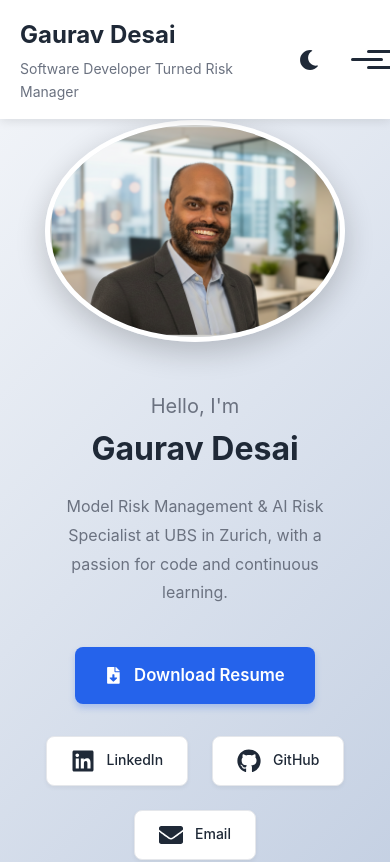
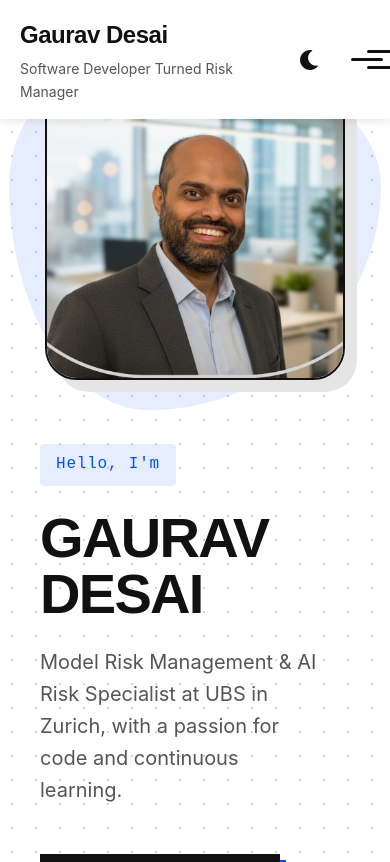
Before and after one commit to gauravkdesai/gauravdesai_website, a React (Vite) app: page / in a window 390 px wide. Shown: the top 862 px of the page. Built offline with nearby package versions, Linux system fonts and the light colour scheme.

Commit message:
feat: complete Swiss Design overhaul (typography, layout, aesthetics)

```diff
--- a/index.html
+++ b/index.html
@@ -36,7 +36,7 @@
     <title>Gaurav Desai</title>
     <link rel="preconnect" href="https://fonts.googleapis.com">
     <link rel="preconnect" href="https://fonts.gstatic.com" crossorigin>
-    <link href="https://fonts.googleapis.com/css2?family=Inter:wght@400;500;600;700&display=swap" rel="stylesheet">
+    <link href="https://fonts.googleapis.com/css2?family=Inter:wght@400;600&family=JetBrains+Mono:wght@400;500&family=Space+Grotesk:wght@500;700;800&display=swap" rel="stylesheet">
   </head>
   <body>
     <div id="root"></div>
--- a/src/components/Hero.css
+++ b/src/components/Hero.css
@@ -2,8 +2,10 @@
   min-height: 100vh;
   display: flex;
   align-items: center;
-  padding-top: 100px;
-  background: var(--section-gradient);
+  padding-top: 80px;
+  /* Background handled by body grid pattern */
+  overflow: hidden; /* For decorative elements */
+  position: relative;
 }
 
 .hero-container {
@@ -11,70 +13,82 @@
   max-width: 1200px;
   margin: 0 auto;
   padding: 0 20px;
+  position: relative;
+  z-index: 2;
 }
 
 .hero-content {
   display: grid;
-  grid-template-columns: 1fr 1fr;
-  gap: 4rem;
+  grid-template-columns: 1.2fr 0.8fr;
+  gap: 2rem;
   align-items: center;
 }
 
-.hero-text {
-  /* Animation handled by Framer Motion */
+.hero-tag {
+  font-family: var(--font-mono);
+  font-size: 1rem;
+  color: var(--primary-blue);
+  background: rgba(0, 80, 255, 0.1);
+  padding: 0.5rem 1rem;
+  border-radius: 4px;
+  display: inline-block;
+  margin-bottom: 1.5rem;
+  font-weight: 500;
+  letter-spacing: 0.05em;
 }
 
-.hero-greeting {
+.hero-name {
+  font-size: 5rem;
+  font-weight: 800;
+  color: var(--text-primary);
+  margin-bottom: 1.5rem;
+  line-height: 1.0;
+  letter-spacing: -0.03em;
+  text-transform: uppercase;
+}
+
+.hero-bio {
   font-size: 1.25rem;
   color: var(--text-secondary);
-  margin-bottom: 0.5rem;
+  margin-bottom: 3rem;
+  line-height: 1.6;
+  max-width: 90%;
   font-weight: 400;
 }
 
-.hero-name {
-  font-size: 3.5rem;
-  font-weight: 700;
-  color: var(--text-primary);
-  margin-bottom: 1.5rem;
-  line-height: 1.2;
-}
-
-.hero-bio {
-  font-size: 1.125rem;
-  color: var(--text-secondary);
+.hero-actions {
   margin-bottom: 2.5rem;
-  line-height: 1.8;
-  max-width: 600px;
-}
-
-.hero-actions {
-  margin-bottom: 2rem;
 }
 
 .resume-btn {
   display: inline-flex;
   align-items: center;
   gap: 0.75rem;
-  padding: 0.8rem 1.75rem;
-  background-color: var(--primary-blue);
-  color: #ffffff; /* Always white for contrast on blue */
-  border-radius: 8px;
+  padding: 1rem 2rem;
+  background-color: var(--text-primary); /* Bold black/white button */
+  color: var(--background);
+  border-radius: 0; /* Square corners for Swiss look */
+  font-family: var(--font-mono);
   font-weight: 600;
-  font-size: 1.05rem;
-  transition: all 0.3s ease;
-  box-shadow: 0 4px 6px rgba(37, 99, 235, 0.25);
-  border: 2px solid transparent;
+  font-size: 1rem;
+  transition: all 0.2s ease;
+  box-shadow: 6px 6px 0px var(--primary-blue); /* Hard shadow accent */
+  border: 2px solid var(--text-primary);
 }
 
 .resume-btn:hover {
-  background-color: var(--primary-blue-dark);
-  transform: translateY(-2px);
-  box-shadow: 0 6px 12px rgba(37, 99, 235, 0.35);
+  transform: translate(-2px, -2px);
+  box-shadow: 8px 8px 0px var(--primary-blue);
+}
+
+.resume-btn:active {
+  transform: translate(2px, 2px);
+  box-shadow: 2px 2px 0px var(--primary-blue);
 }
 
 .hero-social {
   display: flex;
-  gap: 1.5rem;
+  gap: 1rem;
   flex-wrap: wrap;
 }
 
@@ -82,150 +96,75 @@
   display: flex;
   align-items: center;
   gap: 0.75rem;
-  padding: 0.75rem 1.5rem;
-  background-color: var(--white);
-  border-radius: 8px;
-  box-shadow: 0 2px 4px rgba(0, 0, 0, 0.05); /* Softer shadow */
-  transition: all 0.3s ease;
+  padding: 0.75rem 1.25rem;
+  background-color: var(--background);
+  border: 2px solid var(--gray-lighter);
+  border-radius: 0; /* Square */
+  transition: all 0.2s ease;
   color: var(--text-primary);
-  font-weight: 500;
-  font-size: 0.95rem;
-  border: 1px solid var(--gray-lighter); /* Added border for definition */
+  font-family: var(--font-mono);
+  font-size: 0.9rem;
+  box-shadow: none;
 }
 
 .social-link:hover {
+  border-color: var(--primary-blue);
+  color: var(--primary-blue);
   transform: translateY(-2px);
-  box-shadow: 0 4px 8px rgba(0, 0, 0, 0.1);
-  border-color: var(--gray-light);
-}
-
-.social-link.linkedin:hover {
-  background-color: #0077b5;
-  color: #ffffff;
-  border-color: #0077b5;
-}
-
-.social-link.github:hover {
-  background-color: #333;
-  color: #ffffff;
-  border-color: #333;
-}
-
-.social-link.email {
-  position: relative;
-}
-
-.social-link.email:hover {
-  background-color: var(--primary-blue);
-  color: #ffffff;
-  border-color: var(--primary-blue);
-}
-
-.social-link svg {
-  font-size: 1.5rem;
-}
-
-.email-copy-icon {
-  position: absolute;
-  top: 0.25rem;
-  right: 0.25rem;
-  background: rgba(0, 0, 0, 0.1);
-  border: none;
-  border-radius: 4px;
-  color: inherit;
-  cursor: pointer;
-  padding: 0.25rem 0.35rem;
-  display: flex;
-  align-items: center;
-  justify-content: center;
-  opacity: 0;
-  transition: all 0.2s ease;
-  font-size: 0.7rem;
-  pointer-events: auto;
-  z-index: 10;
-}
-
-.social-link.email:hover .email-copy-icon {
-  opacity: 1;
-}
-
-.email-copy-icon:hover {
-  background: rgba(0, 0, 0, 0.2);
-  transform: scale(1.1);
-}
-
-.email-copy-icon:active {
-  transform: scale(0.95);
-}
-
-.email-copy-icon svg {
-  font-size: 0.7rem;
-  display: block;
 }
 
 .hero-image {
+  position: relative;
   display: flex;
   justify-content: center;
   align-items: center;
-  /* Animation handled by Framer Motion */
+}
+
+/* Abstract blob background */
+.hero-image::before {
+  content: '';
+  position: absolute;
+  width: 120%;
+  height: 120%;
+  background: var(--primary-blue);
+  opacity: 0.1;
+  border-radius: 30% 70% 70% 30% / 30% 30% 70% 70%;
+  z-index: -1;
+  animation: morph 8s ease-in-out infinite;
 }
 
 .hero-image img {
   width: 100%;
-  max-width: 400px;
+  max-width: 450px;
   height: auto;
-  border-radius: 50%;
-  box-shadow: 0 10px 30px rgba(0, 0, 0, 0.2);
-  border: 5px solid var(--white);
+  border-radius: 2rem; /* Soft rectangle */
+  box-shadow: 12px 12px 0px var(--gray-lighter); /* Hard shadow */
+  border: 2px solid var(--text-primary);
+  background-color: var(--white);
+  aspect-ratio: 1 / 1;
+  object-fit: cover;
+}
+
+@keyframes morph {
+  0% { border-radius: 30% 70% 70% 30% / 30% 30% 70% 70%; }
+  50% { border-radius: 70% 30% 30% 70% / 70% 70% 30% 30%; }
+  100% { border-radius: 30% 70% 70% 30% / 30% 30% 70% 70%; }
 }
 
 @media (max-width: 968px) {
   .hero-content {
     grid-template-columns: 1fr;
+    text-align: left; /* Keep left align even on mobile for Swiss feel */
     gap: 3rem;
-    text-align: center;
   }
 
-  .hero-text {
-    order: 2;
+  .hero-name {
+    font-size: 3.5rem;
   }
 
   .hero-image {
-    order: 1;
-  }
-
-  .hero-name {
-    font-size: 2.5rem;
-  }
-
-  .hero-bio {
-    margin-left: auto;
-    margin-right: auto;
-  }
-
-  .hero-social {
-    justify-content: center;
-  }
-}
-
-@media (max-width: 768px) {
-  .hero {
-    padding-top: 120px;
-    min-height: auto;
-    padding-bottom: 60px;
-  }
-
-  .hero-name {
-    font-size: 2rem;
-  }
-
-  .hero-bio {
-    font-size: 1rem;
-  }
-
-  .social-link {
-    padding: 0.75rem 1.5rem;
-    font-size: 0.875rem;
+    order: -1; /* Image top on mobile */
+    margin-bottom: 1rem;
   }
 
   .hero-image img {
--- a/src/components/Hero.jsx
+++ b/src/components/Hero.jsx
@@ -54,11 +54,11 @@ function Hero() {
         <div className="hero-content">
           <motion.div
             className="hero-text"
-            initial={{ opacity: 0, y: 30 }}
-            animate={{ opacity: 1, y: 0 }}
+            initial={{ opacity: 0, x: -30 }}
+            animate={{ opacity: 1, x: 0 }}
             transition={{ duration: 0.8 }}
           >
-            <h2 className="hero-greeting">Hello, I'm</h2>
+            <span className="hero-tag">Hello, I'm</span>
             <h1 className="hero-name">Gaurav Desai</h1>
             <p className="hero-bio">{shortBio}</p>
 
--- a/src/index.css
+++ b/src/index.css
@@ -6,52 +6,77 @@
 
 :root {
   /* Light Theme (Default) */
-  --primary-blue: #2563eb;
-  --primary-blue-dark: #1e40af;
-  --primary-blue-light: #3b82f6;
-  --gray-dark: #1f2937;
-  --gray-medium: #6b7280;
-  --gray-light: #9ca3af;
-  --gray-lighter: #e5e7eb;
+  --primary-blue: #0050FF; /* Swiss Blue - Sharper */
+  --primary-blue-dark: #003CC0;
+  --primary-blue-light: #4D85FF;
+  --gray-dark: #111111;
+  --gray-medium: #666666;
+  --gray-light: #AAAAAA;
+  --gray-lighter: #E5E5E5;
   --white: #ffffff;
   --background: #ffffff;
-  --text-primary: #1f2937;
-  --text-secondary: #6b7280;
+  --text-primary: #111111;
+  --text-secondary: #555555;
 
-  /* Gradients & Shadows */
-  --section-gradient: linear-gradient(135deg, #f5f7fa 0%, #c3cfe2 100%);
-  --card-shadow: 0 4px 6px rgba(0, 0, 0, 0.1);
+  /* Typography */
+  --font-heading: 'Space Grotesk', sans-serif;
+  --font-body: 'Inter', sans-serif;
+  --font-mono: 'JetBrains Mono', monospace;
+
+  /* Shadows & Texture */
+  --card-shadow: 4px 4px 0px rgba(0, 0, 0, 0.1); /* Hard shadow */
+  --grid-pattern: radial-gradient(#d1d5db 1px, transparent 1px);
 }
 
 :root[data-theme="dark"] {
   /* Dark Theme */
-  --primary-blue: #60a5fa;
-  --primary-blue-dark: #3b82f6;
-  --primary-blue-light: #93c5fd;
+  --primary-blue: #4D85FF;
+  --primary-blue-dark: #0050FF;
+  --primary-blue-light: #99BAFF;
   --gray-dark: #f9fafb;
   --gray-medium: #d1d5db;
   --gray-light: #9ca3af;
-  --gray-lighter: #374151;
-  --white: #1f2937;
-  --background: #111827;
-  --text-primary: #f9fafb;
-  --text-secondary: #d1d5db;
+  --gray-lighter: #333333;
+  --white: #1A1A1A;
+  --background: #0D0D0D;
+  --text-primary: #EDEDED;
+  --text-secondary: #AAAAAA;
 
-  /* Gradients & Shadows */
-  --section-gradient: linear-gradient(135deg, #0f172a 0%, #1e293b 100%);
-  --card-shadow: 0 4px 6px rgba(0, 0, 0, 0.4);
+  --card-shadow: 4px 4px 0px rgba(0, 0, 0, 0.5); /* Hard shadow */
+  --grid-pattern: radial-gradient(#333333 1px, transparent 1px);
 }
 
 body {
-  font-family: 'Inter', -apple-system, BlinkMacSystemFont, 'Segoe UI', 'Roboto', 'Oxygen',
-    'Ubuntu', 'Cantarell', 'Fira Sans', 'Droid Sans', 'Helvetica Neue',
-    sans-serif;
+  font-family: var(--font-body);
   -webkit-font-smoothing: antialiased;
   -moz-osx-font-smoothing: grayscale;
   color: var(--text-primary);
   background-color: var(--background);
+  /* Dot Grid Pattern */
+  background-image: var(--grid-pattern);
+  background-size: 24px 24px;
   line-height: 1.6;
   transition: background-color 0.3s ease, color 0.3s ease;
+}
+
+h1, h2, h3, h4, h5, h6 {
+  font-family: var(--font-heading);
+  letter-spacing: -0.02em;
+}
+
+/* Scrollbar styling */
+::-webkit-scrollbar {
+  width: 10px;
+}
+::-webkit-scrollbar-track {
+  background: var(--background);
+}
+::-webkit-scrollbar-thumb {
+  background: var(--gray-light);
+  border-radius: 5px;
+}
+::-webkit-scrollbar-thumb:hover {
+  background: var(--gray-medium);
 }
 
 html {
```
Also changed, not shown: src/components/Projects.css (+63 -51 lines).
